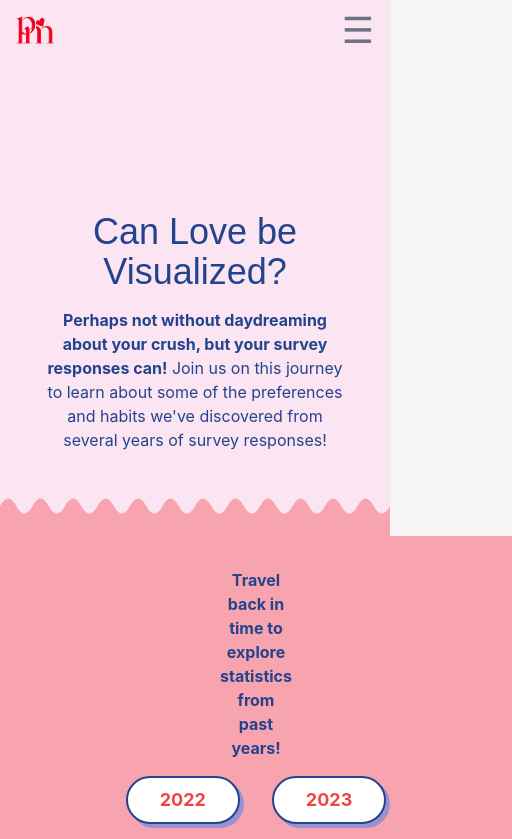
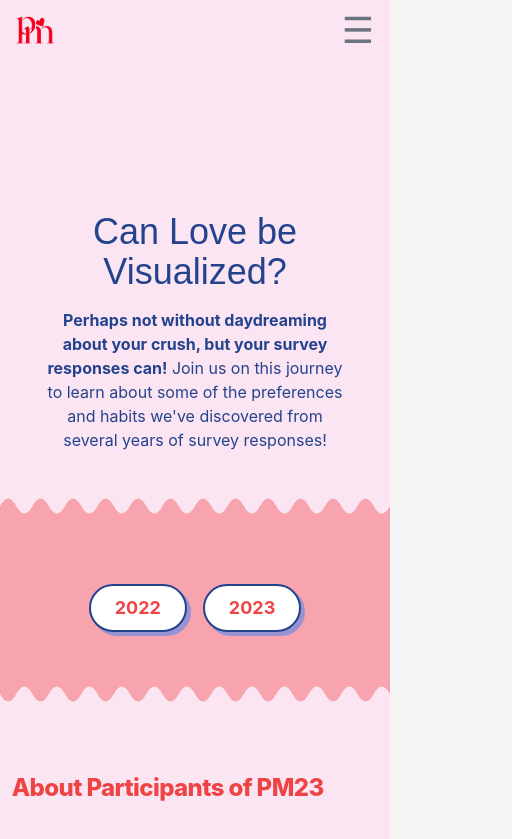
Before and after one commit to wyatt/perfect-match-web, a Next.js app: page /statistics in a window 390 px wide. Shown: the top 839 px of the page, 512 px wide, since content can reach past the window. Built offline with nearby package versions, Linux system fonts and the light colour scheme; no server answers; a web font is replaced by a local one.

Commit message:
styling things for mobile / medium devices

```diff
--- a/pages/statistics.tsx
+++ b/pages/statistics.tsx
@@ -68,36 +68,36 @@ const Statistics: any = (props: any) => {
                 </div>
             </div>
             <div>
-                <div className="w-full flex flex-col sm:flex-row items-center sm:justify-between text-white bg-pmpink2-500 sm:py-12 py-8 px-64">
+                <div className="w-full bg-pmpink2-500 py-8 sm:py-12">
+                    <div className="w-full max-w-screen-lg mx-auto flex flex-col md:flex-row items-center md:justify-between text-white px-6 sm:px-12">
 
-                    <p className="text-center sm:text-left mt-0 sm:text-3xl text-pmblue-500 font-bold mx-[5%] sm:mx-0 max-w-lg">
+                        <p className="hidden lg:block text-center sm:text-left sm:text-3xl text-pmblue-500 font-bold sm:mx-0 max-w-none sm:max-w-lg">
                             Travel back in time to explore statistics from past years!
                         </p>
-                    <div className="flex sm:mt-0 mt-2 gap-4">
+
+                        <div className="flex flex-wrap justify-center md:justify-start gap-4 mt-4 md:mt-0">
                             <button
-                            className="text-lg px-8 py-2 m-2 rounded-full bg-white text-red-500 border-2 border-pmblue-500 font-bold shadow-[4px_4px_0px_0px_rgba(59,130,246,0.5)] transition-all hover:translate-x-[2px] hover:translate-y-[2px]
-                                    hover:shadow-[2px_2px_0px_0px_rgba(59,130,246,0.5)] active:translate-x-[4px] active:translate-y-[4px] active:shadow-none"
+                                className="text-lg px-6 py-2 rounded-full bg-white text-red-500 border-2 border-pmblue-500 font-bold shadow-[4px_4px_0px_0px_rgba(59,130,246,0.5)] transition-all
+                    hover:translate-x-[2px] hover:translate-y-[2px] hover:shadow-[2px_2px_0px_0px_rgba(59,130,246,0.5)]
+                    active:translate-x-[4px] active:translate-y-[4px] active:shadow-none"
                                 onClick={() => setYear(2022)}
                             >
                                 2022
                             </button>
                             <button
-                            className="text-lg px-8 py-2 m-2 rounded-full bg-white text-red-500 border-2 border-pmblue-500 font-bold shadow-[4px_4px_0px_0px_rgba(59,130,246,0.5)] transition-all hover:translate-x-[2px] hover:translate-y-[2px]
-                                    hover:shadow-[2px_2px_0px_0px_rgba(59,130,246,0.5)] active:translate-x-[4px] active:translate-y-[4px] active:shadow-none"
+                                className="text-lg px-6 py-2 rounded-full bg-white text-red-500 border-2 border-pmblue-500 font-bold shadow-[4px_4px_0px_0px_rgba(59,130,246,0.5)] transition-all
+                    hover:translate-x-[2px] hover:translate-y-[2px] hover:shadow-[2px_2px_0px_0px_rgba(59,130,246,0.5)]
+                    active:translate-x-[4px] active:translate-y-[4px] active:shadow-none"
                                 onClick={() => setYear(2023)}
                             >
                                 2023
                             </button>
-
-                        {/* <button
-                            className="text-lg bg-rose-400 hover:bg-rose-300 text-white font-bold py-2 px-8 rounded-full m-2"
-                            onClick={() => setYear(2024)}
-                        >
-                            2024
-                        </button> */}
+                        </div>
+                    </div>
                 </div>
 
-                </div>
+
+
                 <div className="bg-pmpink-500">
                     <div className="w-full bg-pmpink-500"></div>
                     <div className="left-0 w-full overflow-hidden">
```
Lines whose indentation alone changed are shown as unchanged.
